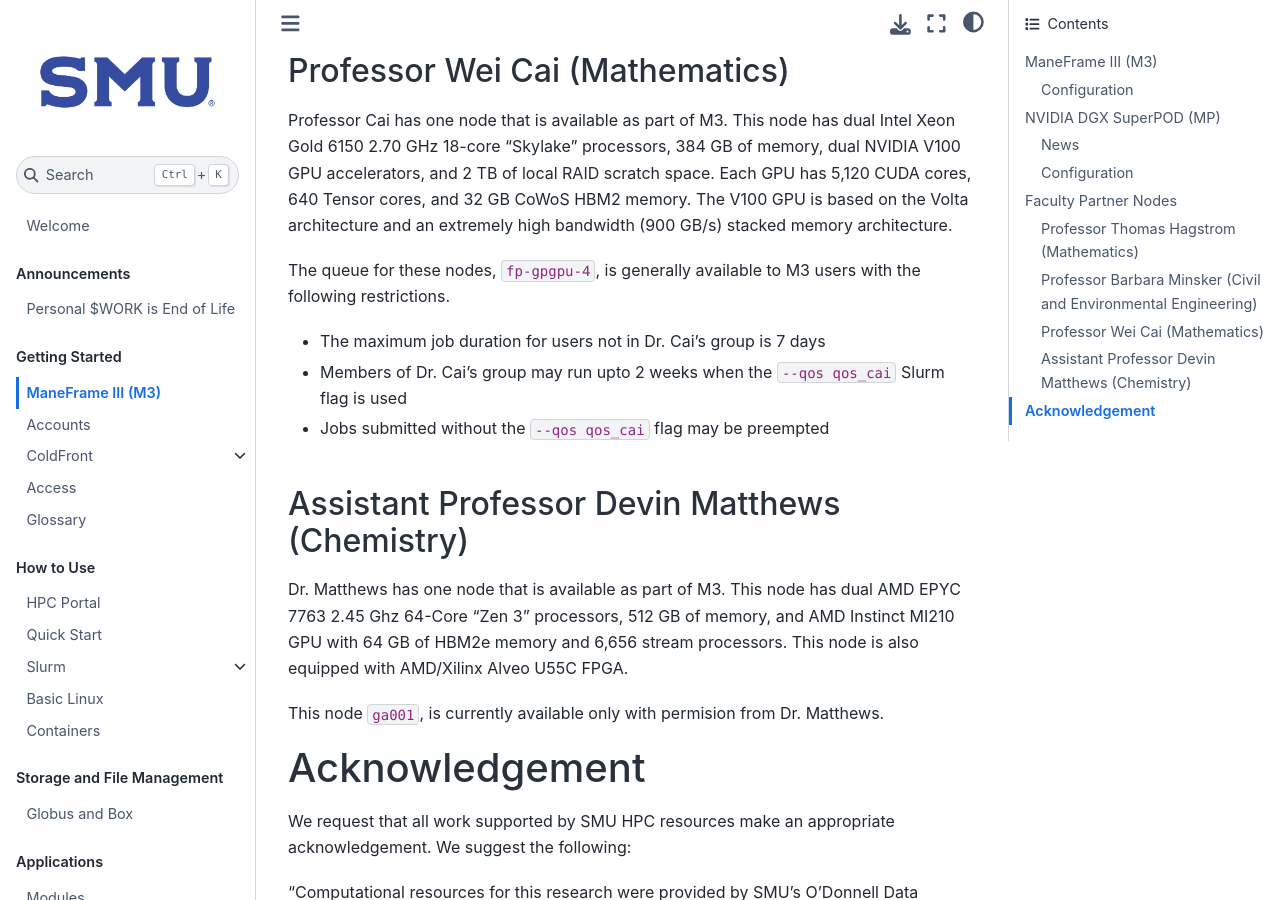
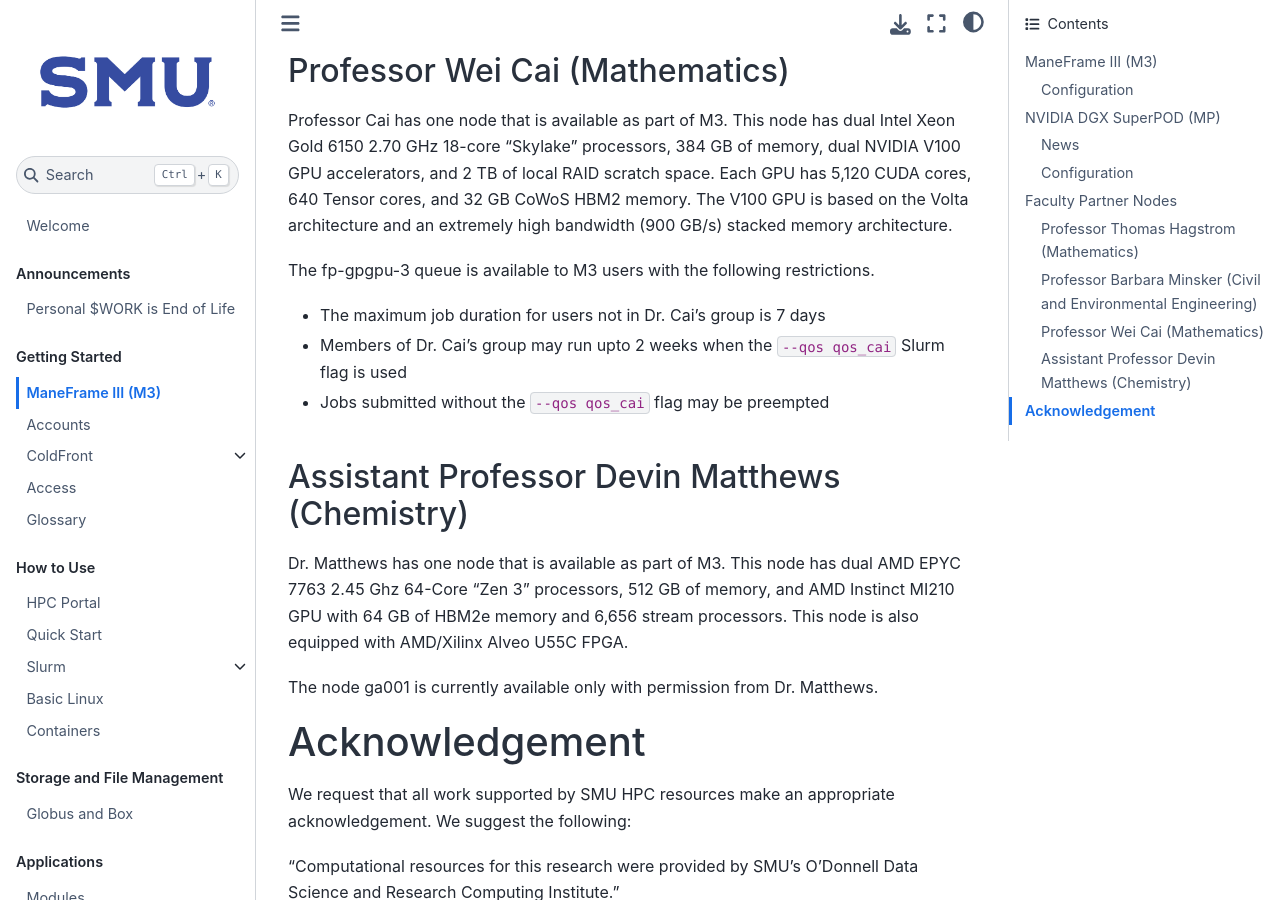
Before and after one commit to SouthernMethodistUniversity/hpc_docs, a Jupyter Book: the page built from docs/about.md, in a window 1280 px wide and 900 px high, scrolled down 4390 px. Built offline with Jupyter Book 1.0.4 settings and Sphinx 7.4.7 and the Sphinx Book theme 1.1.4, drawn with Linux system fonts in a browser that asks for light colours.

Commit message:
Update about.md

```diff
--- a/docs/about.md
+++ b/docs/about.md
@@ -130,7 +130,7 @@
 Volta architecture and an extremely high bandwidth (900 GB/s) stacked
 memory architecture.
 
-The queue for these nodes, `fp-gpgpu-4`, is generally available to M3
+The fp-gpgpu-3 queue is available to M3
 users with the following restrictions.
 
 -   The maximum job duration for users not in Dr. Cai\'s group is 7
@@ -146,8 +146,7 @@
 and AMD Instinct MI210 GPU with 64 GB of HBM2e memory and 6,656 stream processors.
 This node is also equipped with AMD/Xilinx Alveo U55C FPGA.
 
-This node `ga001`, is currently available only with permision
-from Dr. Matthews.
+The node ga001 is currently available only with permission from Dr. Matthews.
 
 ## Acknowledgement
 
```
